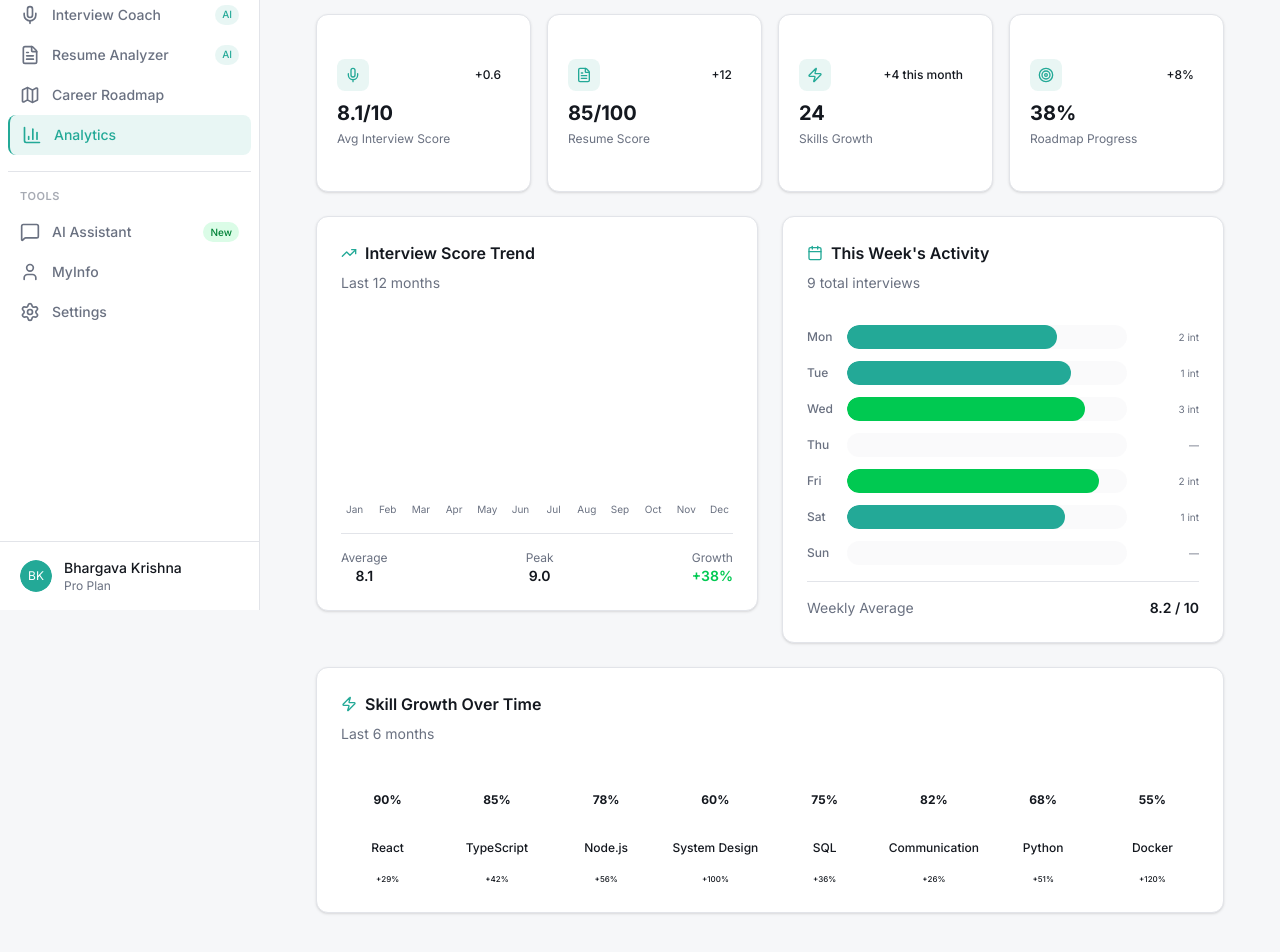
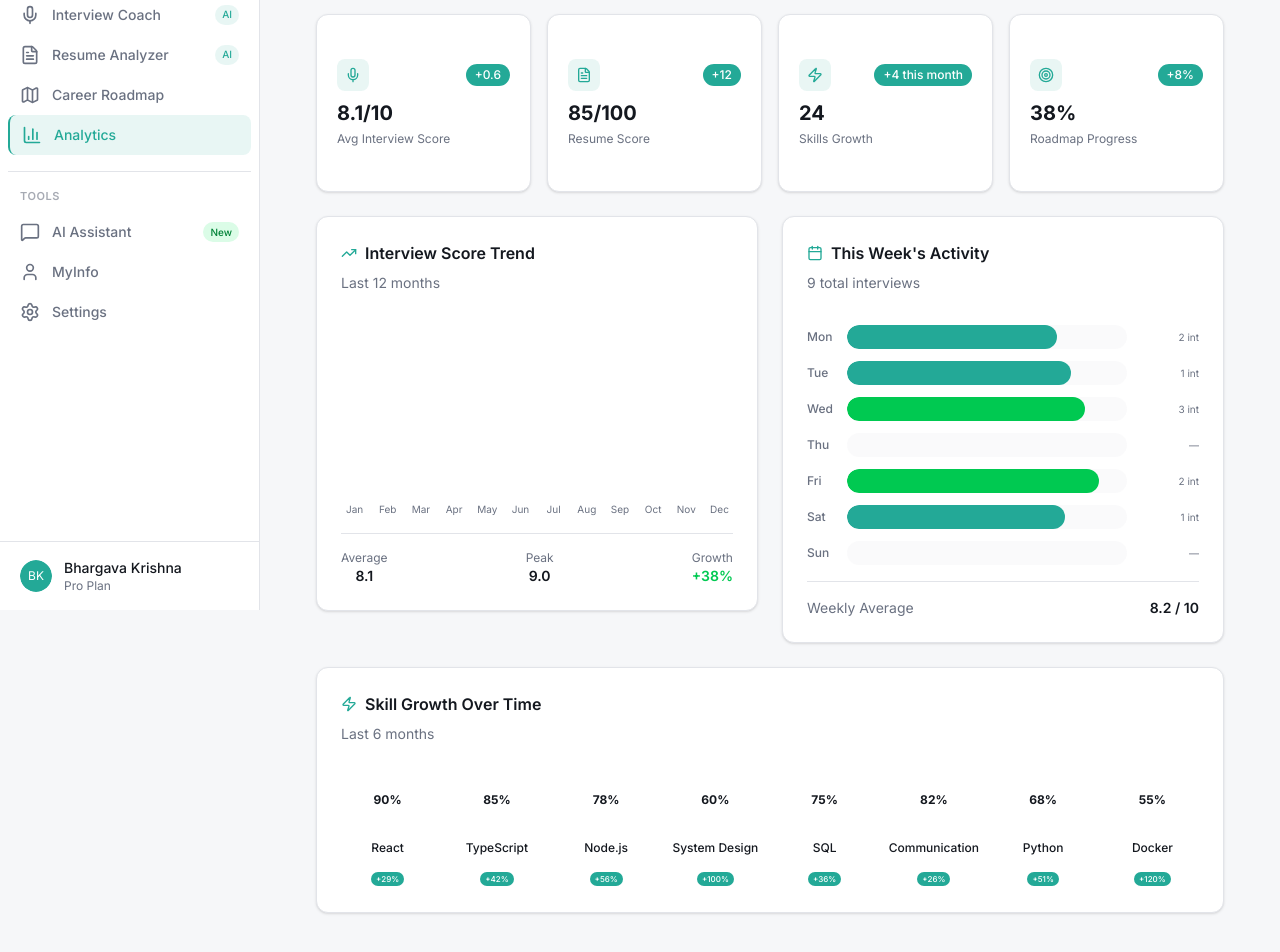
Before and after one commit to AdapalaBhargavaKrishna/ElevateAI, a Next.js app in the folder frontend/: page /user/analytics in a window 1280 px wide. Shown: the part 190-1142 px from the top of the page. Built offline with nearby package versions, Linux system fonts and the light colour scheme.

Commit message:
Vercel host

```diff
--- a/frontend/app/user/analytics/page.tsx
+++ b/frontend/app/user/analytics/page.tsx
@@ -118,7 +118,7 @@ export default function AnalyticsPage() {
                                 <Icon className="h-4 w-4 text-primary" />
                             </div>
                             <Badge
-                                variant={stat.changeType === "positive" ? "success" : "destructive"}
+                                variant={stat.changeType === "positive" ? "default" : "destructive"}
                                 className="text-xs"
                             >
                                 {stat.change}
@@ -326,7 +326,7 @@ export default function AnalyticsPage() {
                                                 </TooltipContent>
                                             </Tooltip>
                                             <p className="text-xs font-medium text-foreground">{s.skill}</p>
-                                            <Badge variant="success" className="text-[8px] px-1 py-0">
+                                            <Badge variant="default" className="text-[8px] px-1 py-0">
                                                 +{((s.after - s.before) / s.before * 100).toFixed(0)}%
                                             </Badge>
                                         </div>
--- a/frontend/app/user/profile/page.tsx
+++ b/frontend/app/user/profile/page.tsx
@@ -219,7 +219,7 @@ export default function ProfilePage() {
                                                 <span className="flex items-center gap-1.5 text-xs sm:text-sm text-muted-foreground">
                                                     <Briefcase className="h-3.5 w-3.5 sm:h-4 sm:w-4 text-primary" /> {userInfo.experience}
                                                 </span>
-                                                <Badge variant="success" className="text-xs px-2 py-0.5 sm:px-3 sm:py-1">
+                                                <Badge variant="secondary" className="text-xs px-2 py-0.5 sm:px-3 sm:py-1 bg-green-100 text-green-700 dark:bg-green-900/30 dark:text-green-400">
                                                     <Sparkles className="h-3 w-3 mr-1" /> {userInfo.availability}
                                                 </Badge>
                                             </div>
@@ -503,7 +503,7 @@ export default function ProfilePage() {
                                                         )}
                                                     </div>
                                                 </div>
-                                                <Badge variant="success" className="text-[10px] px-1.5 py-0.5">
+                                                <Badge variant="secondary" className="text-[10px] px-1.5 py-0.5 bg-green-100 text-green-700 dark:bg-green-900/30 dark:text-green-400">
                                                     <CheckCircle className="h-2.5 w-2.5 mr-0.5" /> Verified
                                                 </Badge>
                                             </motion.div>
```
